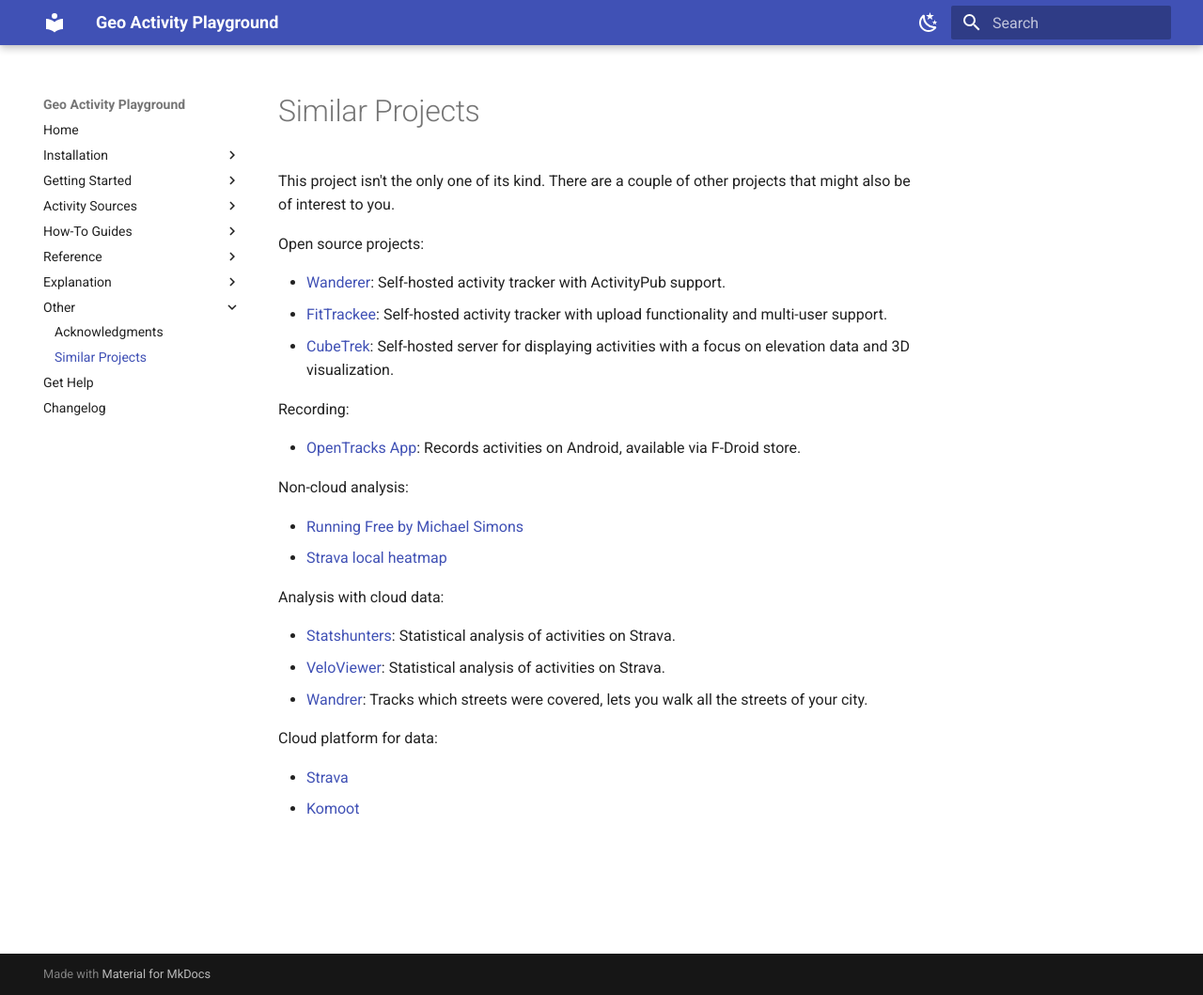
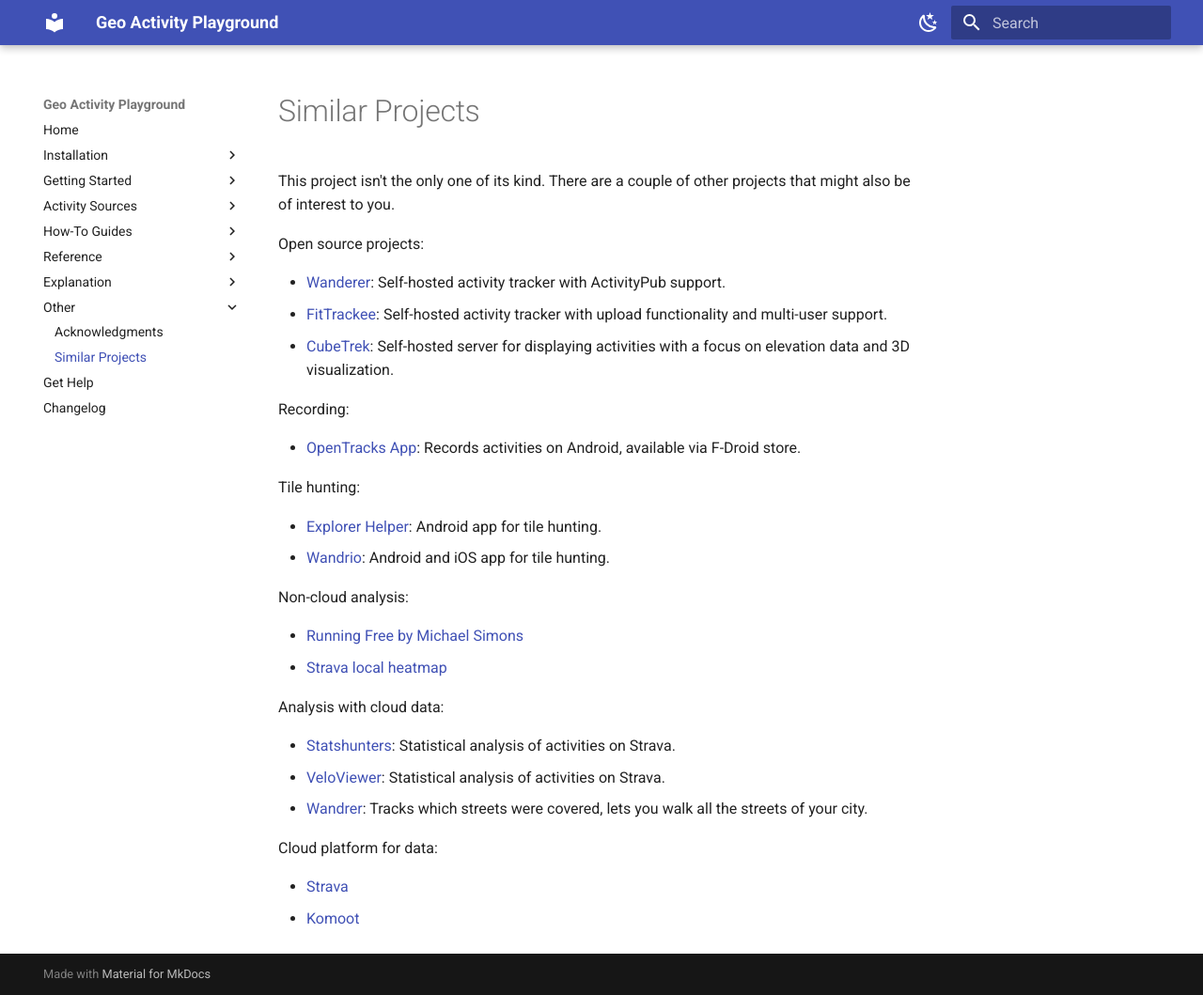
Before and after one commit to martin-ueding/geo-activity-playground, an MkDocs documentation site: the page built from docs/similar-projects.md, in a window 1280 px wide and 1059 px high. Shown: the whole window at 94% size. Built offline with MkDocs 1.6.1 and Material for MkDocs 9.7.7, drawn with Linux system fonts in a browser that asks for light colours.

Commit message:
Mention tile hunting apps

```diff
--- a/docs/similar-projects.md
+++ b/docs/similar-projects.md
@@ -11,6 +11,11 @@
 Recording:
 
 - [OpenTracks App](https://opentracksapp.com/): Records activities on Android, available via F-Droid store.
+
+Tile hunting:
+
+- [Explorer Helper](https://play.google.com/store/apps/details?id=ru.anisart.vv): Android app for tile hunting.
+- [Wandrio](https://wandrio.net/): Android and iOS app for tile hunting.
 
 Non-cloud analysis:
 
```
